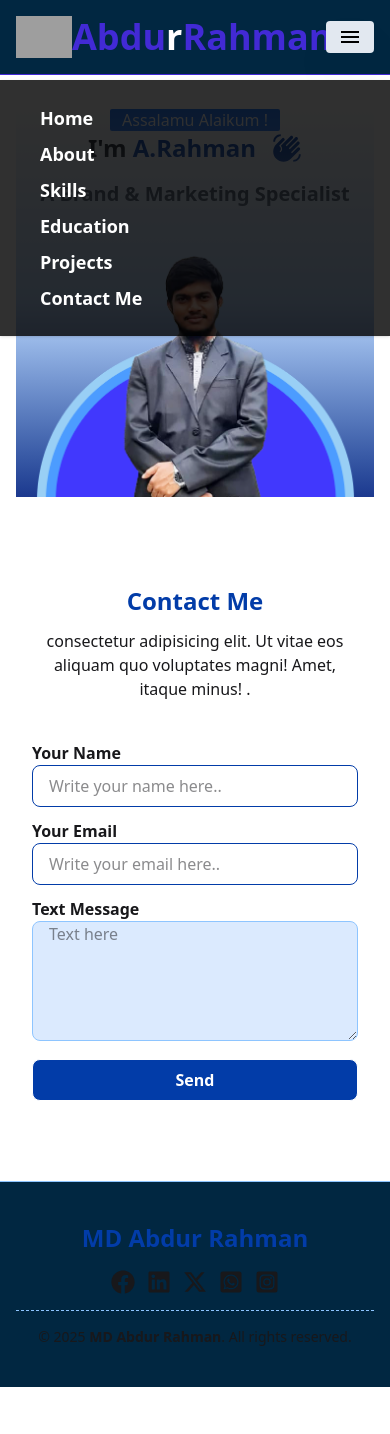
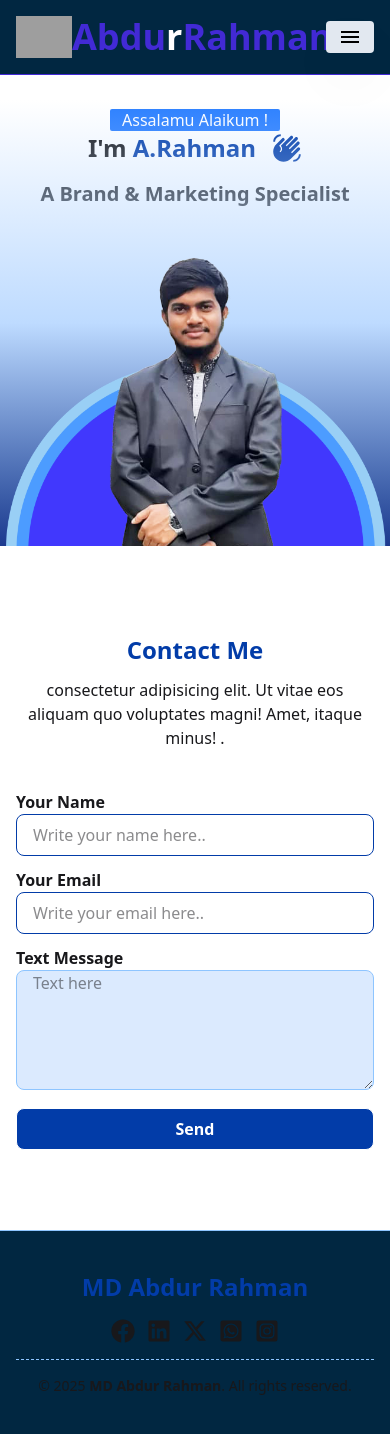
Before and after one commit to MizanRbf/portfolio-a.rahman, a React (Vite) app: page /contact in a window 390 px wide. Before the commit the page ends 1387 px from the top, so only its background shows below. Built offline with nearby package versions, Linux system fonts and the light colour scheme; grey boxes are pictures that could not be loaded.

Commit message:
responsive icon problem solved in navbar

```diff
--- a/src/Components/Navbar/SmallDevice.jsx
+++ b/src/Components/Navbar/SmallDevice.jsx
@@ -1,6 +1,6 @@
 import React from "react";
 
-const SmallDevice = ({ setOpen }) => {
+const SmallDevice = ({ setOpen, open }) => {
   return (
     <nav
       className={`top-18 lg:hidden right-0 left-0 absolute py-6 shadow bg-[rgba(0,0,0,0.81)]  text-lg font-bold text-white transform transition-all ease-in-out duration-300 z-50 ${
--- a/src/Pages/Home/About/About.jsx
+++ b/src/Pages/Home/About/About.jsx
@@ -7,7 +7,7 @@ const About = () => {
         About Me
       </h1>
 
-      <div className="bg-blue-100 mx-4 md:mx-0 px-4 rounded-lg border border-blue-300 flex-col md:flex-row justify-between">
+      <div className="bg-blue-100 px-4 rounded-lg border border-blue-300 flex-col md:flex-row justify-between">
         <p className="py-10">
           I'm Md Abdur Raman, a dedicated Performance Marketing & Tracking
           Specialist with a sharp focus on driving measurable growth through
--- a/src/Pages/Home/Banner/Banner.jsx
+++ b/src/Pages/Home/Banner/Banner.jsx
@@ -2,7 +2,7 @@ import React from "react";
 import { MdWavingHand } from "react-icons/md";
 const Banner = () => {
   return (
-    <div className="mt-25 mx-4 md:mx-0 px-4 pt-2 relative z-1">
+    <div className="mt-25 pt-2 relative z-1">
       {/* Gradient */}
       <div className="absolute inset-0 bg-gradient-to-t from-blue-900 via-blue-200 to-transparent"></div>
 
--- a/src/Pages/Home/Contact/Contact.jsx
+++ b/src/Pages/Home/Contact/Contact.jsx
@@ -4,7 +4,7 @@ const Contact = () => {
   return (
     <>
       {/* Title & description */}
-      <div className="text-center mt-22 md:mt-14 px-4 md:px-0 mb-10">
+      <div className="text-center mt-22 md:mt-14 mb-10">
         <h1 className="text-2xl md:text-4xl font-bold mb-3 text-[#023ca8]">
           Contact Me
         </h1>
@@ -15,7 +15,7 @@ const Contact = () => {
       </div>
 
       {/* Name */}
-      <div className="px-4 md:px-0 mb-10 md:mb-0">
+      <div className="md:px-0 mb-10 md:mb-0">
         <div className="mb-3">
           <p className="font-semibold ">Your Name</p>
           <input
--- a/src/Shared/Header/Navbar.jsx
+++ b/src/Shared/Header/Navbar.jsx
@@ -1,7 +1,4 @@
 import React, { useEffect, useState } from "react";
-import { FaDownload } from "react-icons/fa";
-import { MdMenu } from "react-icons/md";
-import { RxCross2 } from "react-icons/rx";
 import LargeDevice from "../../Components/Navbar/LargeDevice";
 import ResponsiveIcon from "../../Components/Navbar/ResponsiveIcon";
 import SmallDevice from "../../Components/Navbar/SmallDevice";
@@ -48,9 +45,9 @@ const Navbar = () => {
         <LargeDevice></LargeDevice>
 
         {/* Responsive Icon */}
-        <ResponsiveIcon setOpen={setOpen}></ResponsiveIcon>
+        <ResponsiveIcon setOpen={setOpen} open={open}></ResponsiveIcon>
         {/* Menubar for Small Device */}
-        <SmallDevice setOpen={setOpen}></SmallDevice>
+        <SmallDevice setOpen={setOpen} open={open}></SmallDevice>
       </div>
     </div>
   );
```
